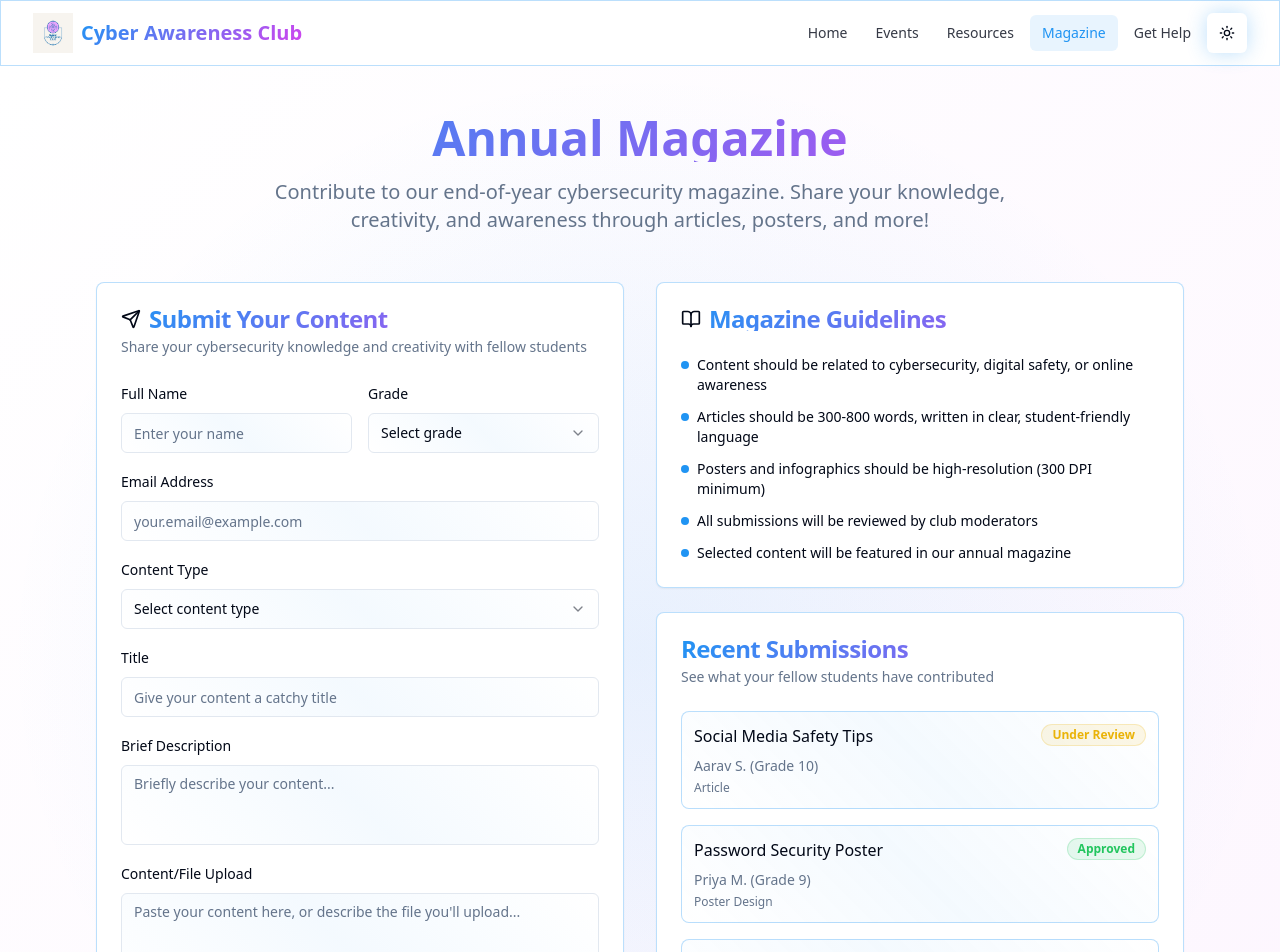
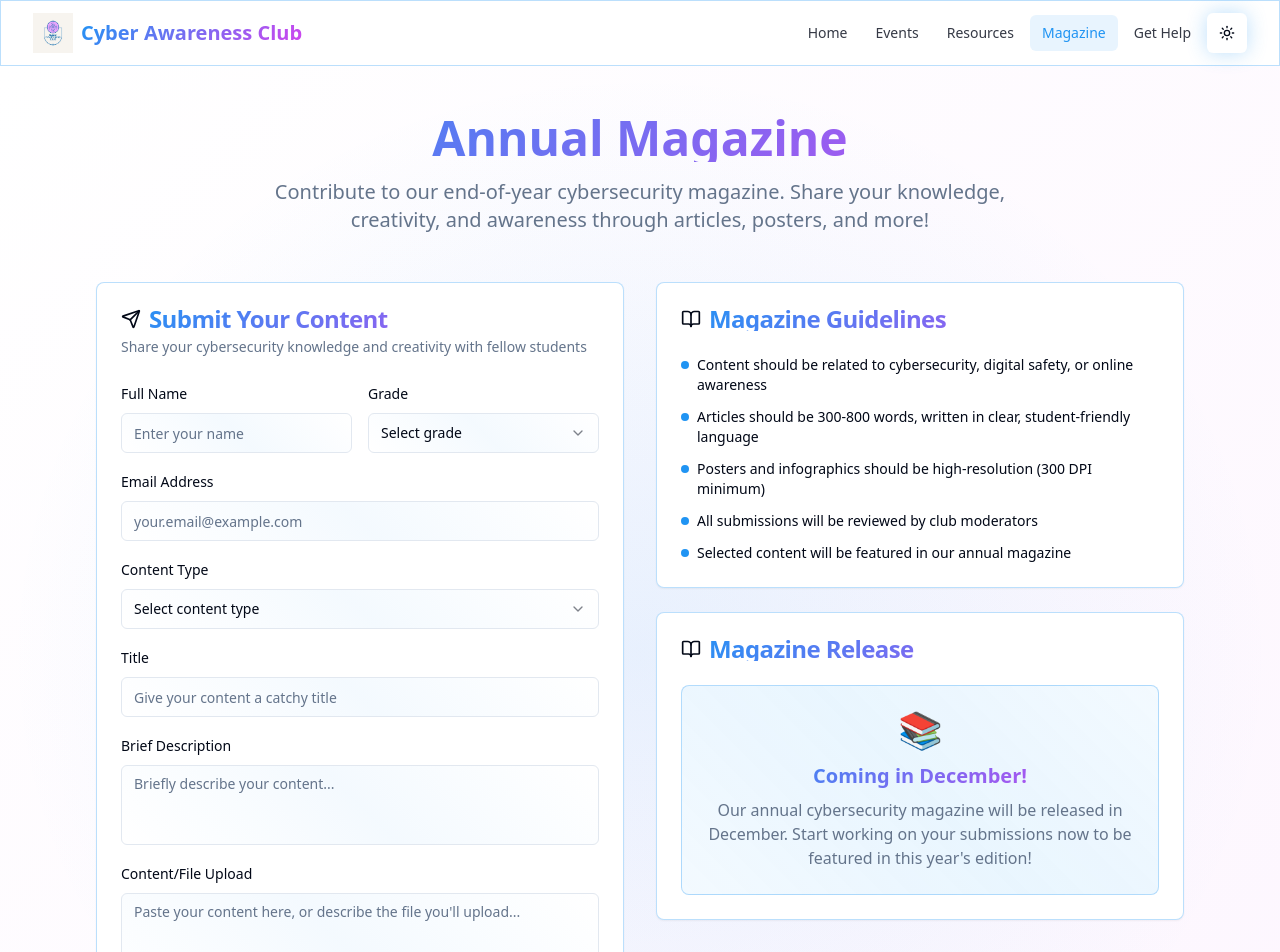
Before and after one commit to KanishkaSingh27/dps-noida-cyber-shield, a React (Vite) app: page /magazine in a window 1280 px wide. Shown: the top 952 px of the page. Built offline with nearby package versions, Linux system fonts and the light colour scheme.

Commit message:
Update magazine page content
Remove recent submissions box and add a "magazine coming in December" message.

```diff
--- a/src/pages/Magazine.tsx
+++ b/src/pages/Magazine.tsx
@@ -256,25 +256,19 @@ export default function Magazine() {
 
             <Card className="cyber-card">
               <CardHeader>
-                <CardTitle className="text-gradient">Recent Submissions</CardTitle>
-                <CardDescription>
-                  See what your fellow students have contributed
-                </CardDescription>
+                <CardTitle className="text-gradient flex items-center gap-2">
+                  <BookOpen className="h-5 w-5" />
+                  Magazine Release
+                </CardTitle>
               </CardHeader>
               <CardContent>
-                <div className="space-y-4">
-                  {previousSubmissions.map((submission, index) => (
-                    <div key={index} className="p-3 cyber-border rounded-lg">
-                      <div className="flex items-start justify-between mb-2">
-                        <h4 className="font-medium">{submission.title}</h4>
-                        <Badge className={`text-xs ${getStatusColor(submission.status)}`}>
-                          {submission.status}
-                        </Badge>
-                      </div>
-                      <p className="text-sm text-muted-foreground mb-1">{submission.author}</p>
-                      <p className="text-xs text-muted-foreground">{submission.type}</p>
-                    </div>
-                  ))}
+                <div className="text-center p-6 cyber-border rounded-lg bg-primary/5">
+                  <div className="text-4xl mb-3">📚</div>
+                  <h3 className="text-xl font-semibold mb-2 text-gradient">Coming in December!</h3>
+                  <p className="text-muted-foreground">
+                    Our annual cybersecurity magazine will be released in December.
+                    Start working on your submissions now to be featured in this year's edition!
+                  </p>
                 </div>
               </CardContent>
             </Card>
```
